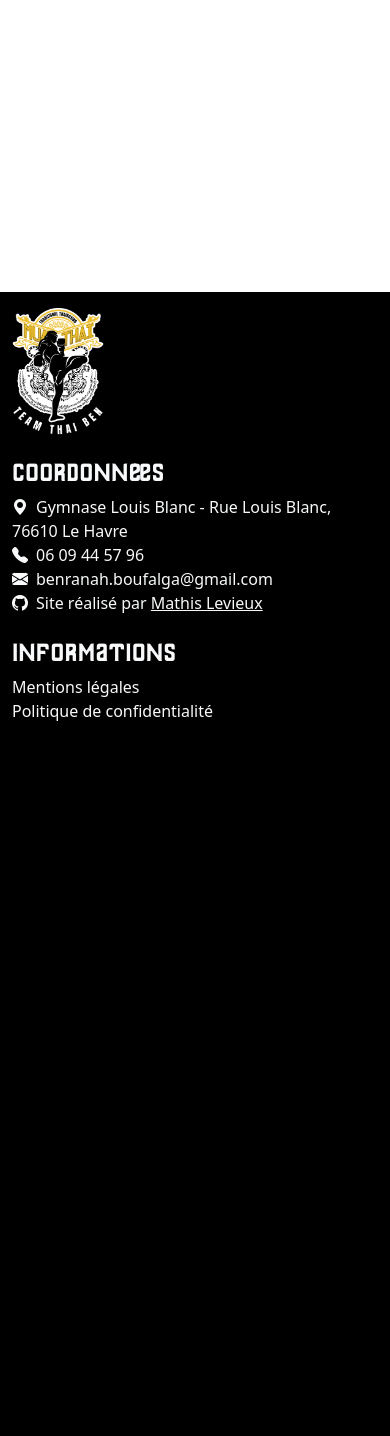
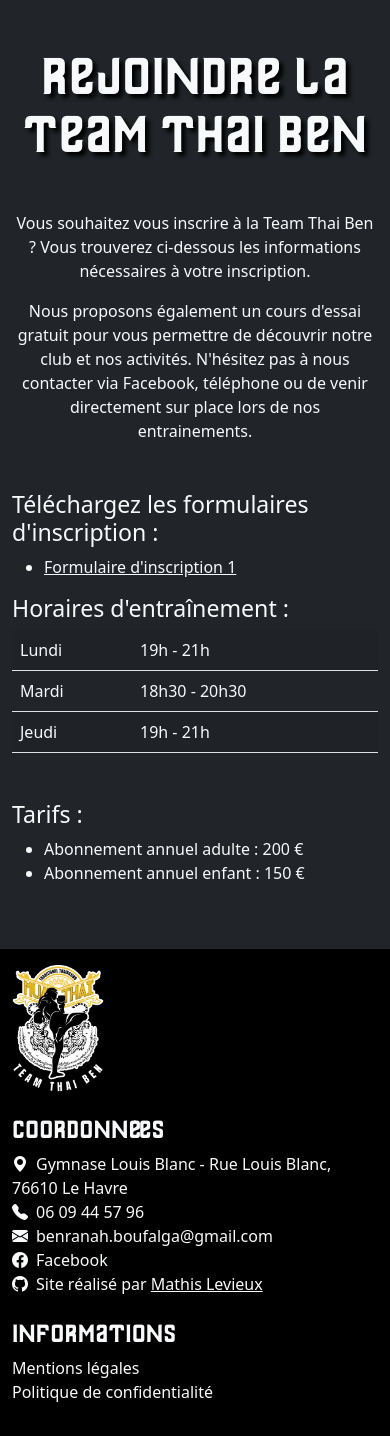
Before and after one commit to Mathis-Levieux/TeamThaiBen, a PHP site: template views/view-joinus.php in a window 390 px wide. Shown: the part 89-1525 px from the top of the page. Before the commit the page ends 810 px from the top, so only its background shows below. Run offline with PHP 8.4, Linux system fonts and the light colour scheme; the template is opened without the code that fills it: most values are stand-ins (such as "Sample title", 1, 10 or a date in 2020).

Commit message:
full responsive, page joinus finie

```diff
--- a/assets/css/style.css
+++ b/assets/css/style.css
@@ -293,3 +293,8 @@ h1 {
 .infos-link {
     cursor: pointer;
 }
+
+.link-light {
+    text-decoration: none;
+    color: #f8f9fa;
+}
--- a/assets/js/script.js
+++ b/assets/js/script.js
@@ -1,4 +1,3 @@
-console.log("script.js chargé");
 // GESTION DES IMAGES PREVIEW DANS LE DASHBOARD GALERIE
 
 
--- a/controllers/controller-login.php
+++ b/controllers/controller-login.php
@@ -60,7 +60,8 @@ class UserController
     {
         if (isset($_POST['g-recaptcha-response'])) {
             $captcha = $_POST['g-recaptcha-response'];
-            $secretKey = "6Ld8vxglAAAAAM02yGCAhm-242S7BGd3k1CKSFyx";
+            // récupère $secretKey dans le fichier env.php
+            global $secretKey;
             $ip = $_SERVER['REMOTE_ADDR'];
             $response = file_get_contents("https://www.google.com/recaptcha/api/siteverify?secret=" . $secretKey . "&response=" . $captcha . "&remoteip=" . $ip);
             $responseKeys = json_decode($response, true);
--- a/views/templates/footer.php
+++ b/views/templates/footer.php
@@ -11,12 +11,15 @@
                 <li class="text-light"><i class="bi bi-geo-alt-fill pe-2"></i>Gymnase Louis Blanc - Rue Louis Blanc, 76610 Le Havre</li>
                 <li class="text-light"><i class="bi bi-telephone-fill pe-2"></i>06 09 44 57 96</li>
                 <li class="text-light"><i class="bi bi-envelope-fill pe-2"></i>benranah.boufalga@gmail.com</li>
+                <li class="text-light"><i class="bi bi-facebook pe-2"></i><a class="link-light" href="https://www.facebook.com/muaythaibeneric" target="_blank">Facebook</a></li>
                 <li class="text-light"><i class="bi bi-github pe-2"></i>Site réalisé par <a href="https://github.com/Mathis-Levieux" target="_blank" class="text-light">Mathis Levieux</a></li>
             </ul>
             <ul class="col-12 col-md-2 list-unstyled text-small mt-2">
                 <li class="h3 text-light thai-font">Informations</li>
                 <li class="text-light infos-link" data-bs-toggle="modal" data-bs-target="#mentionsLegales">Mentions légales</li>
                 <li class="text-light infos-link">Politique de confidentialité</li>
+
+
             </ul>
         </div>
     </div>
--- a/views/view-dashboard-events.php
+++ b/views/view-dashboard-events.php
@@ -12,7 +12,7 @@
                     <a href="controller-login.php?logout"><img src="../assets/img/icon-logout.png" alt="logo" class="position-absolute top-0 end-0 logout-button"></a>
                 </div>
                 <div class="col-lg-12">
-                    <ul class="nav-item d-flex p-0 mt-2 gap-5 fw-bold text-center justify-content-center fs-7">
+                    <ul class="nav-item d-flex p-0 mt-2 gap-lg-5 fw-bold text-center justify-content-center fs-7">
                         <li id="addEvent" class="dashboard-tabs active-tab d-flex align-items-center">AJOUT D'ÉVÈNEMENTS</li>
                         <li id="deleteEvent" class="dashboard-tabs d-flex align-items-center">SUPPRESSION D'ÉVÈNEMENTS</li>
                         <li id="editEventTypes" class="dashboard-tabs d-flex align-items-center">GÉRER LES TYPES D'ÉVÈNEMENTS</li>
--- a/views/view-dashboard.php
+++ b/views/view-dashboard.php
@@ -6,9 +6,9 @@
 
         <div class="container rounded-3 div-dashboard col-lg-8 mt-5 mb-5 m-auto bg-light">
             <!-- Top dashboard -->
-            <div class="div-top-dashboard mt-1 border-bottom border-1 border-dark">
+            <div class="div-top-dashboard mt-1">
                 <div class="col-lg-12 fs-1 text-center position-relative">
-                    <span class="">Bienvenue <?= $user ?></span>
+                <span class="border-bottom border-2 border-warning-subtle thai-font">DASHBOARD</span>
                     <a href="controller-login.php?logout"><img src="../assets/img/icon-logout.png" alt="logo" class="position-absolute top-0 end-0 logout-button"></a>
                 </div>
             </div>
--- a/views/view-gallery.php
+++ b/views/view-gallery.php
@@ -32,7 +32,7 @@ include('templates/header.php');
                     echo '<h3 class="my-3 text-light">Les dernières photos ajoutées</h3>';
                     foreach ($somePhotos as $photo) {
                         echo '<div class="col-md-2 col-6 my-2">
-                        <img src="' . $photo['photos_path'] . '" alt="' . $photo['photos_name'] . '" class="img-fluid">
+                        <img src="' . $photo['photos_path'] . '" alt="Photo Team Thai Ben ' . $photo['photos_name'] . '" class="img-fluid">
                         </div>';
                     }
                     ?>
@@ -49,7 +49,7 @@ include('templates/header.php');
                     }
                     foreach ($photos as $photo) {
                         echo '<div class="col-md-2 col-6 my-2">
-                        <img src="' . $photo['photos_path'] . '" alt="' . $photo['photos_name'] . '" class="img-fluid">
+                        <img src="' . $photo['photos_path'] . '" alt="Photo Team Thai Ben de l\'Album ' . $photo['albums_name'] . '" class="img-fluid">
                         </div>';
                     }
                     ?>
--- a/views/view-joinus.php
+++ b/views/view-joinus.php
@@ -4,10 +4,63 @@ include('templates/head.php');
 include('templates/header.php');
 ?>
 
-<body>
-  <main>
+<body class="bg-dark text-light">
+  <main class="mb-5">
+    <div class="container">
+      <h1 class="my-5 text-center text-light">REJOINDRE LA TEAM THAI BEN</h1>
+      <div class="row">
+        <div class="col-md-12">
+          <p class="text-center text-light">Vous souhaitez vous inscrire à la Team Thai Ben ? Vous trouverez ci-dessous les informations nécessaires à votre inscription.</p>
+          <p class="text-center text-light mb-5">Nous proposons également un cours d'essai gratuit pour vous permettre de découvrir notre club et nos activités. N'hésitez pas à nous contacter via Facebook, téléphone ou de venir directement sur place lors de nos entrainements.</p>
+        </div>
+        <div class="col-md-6">
+          <h3>Téléchargez les formulaires d'inscription :</h3>
+          <ul>
+            <?php if (empty($files)) : ?>
+              <li>Aucun fichier disponible pour l'instant</li>
+            <?php endif; ?>
+            <?php $nb = 1;
+            foreach ($files as $file) {
+              echo '<li><a class="text-light" href="../uploads/files/' . $file['files_name'] . '" download>Formulaire d\'inscription ' . $nb . '</a></li>';
+              $nb++;
+            }
+            ?>
+          </ul>
+        </div>
+        <div class="col-md-6">
+          <h3>Horaires d'entraînement :</h3>
+          <table class="table table-striped text-light">
+            <tbody>
+              <tr>
+                <td class="text-light">Lundi</td>
+                <td class="text-light">19h - 21h</td>
+              </tr>
+              <tr>
+                <td class="text-light">Mardi</td>
+                <td class="text-light">18h30 - 20h30</td>
+              </tr>
+              <tr>
+                <td class="text-light">Jeudi</td>
+                <td class="text-light">19h - 21h</td>
+              </tr>
+            </tbody>
+          </table>
+          <h3 class="mt-5">Tarifs :</h3>
+          <ul>
+            <li>Abonnement annuel adulte : 200 €</li>
+            <li>Abonnement annuel enfant : 150 €</li>
+          </ul>
+        </div>
+      </div>
+    </div>
+
+
+
+
 
   </main>
+
+
 
   <?php include('templates/footer.php'); ?>
 
```
Also changed, not shown: controllers/controller-joinus.php (added, +10 -0 lines), models/files.php (+9 -0 lines), views/view-dashboard-files.php (+7 -1 lines), .htaccess.
